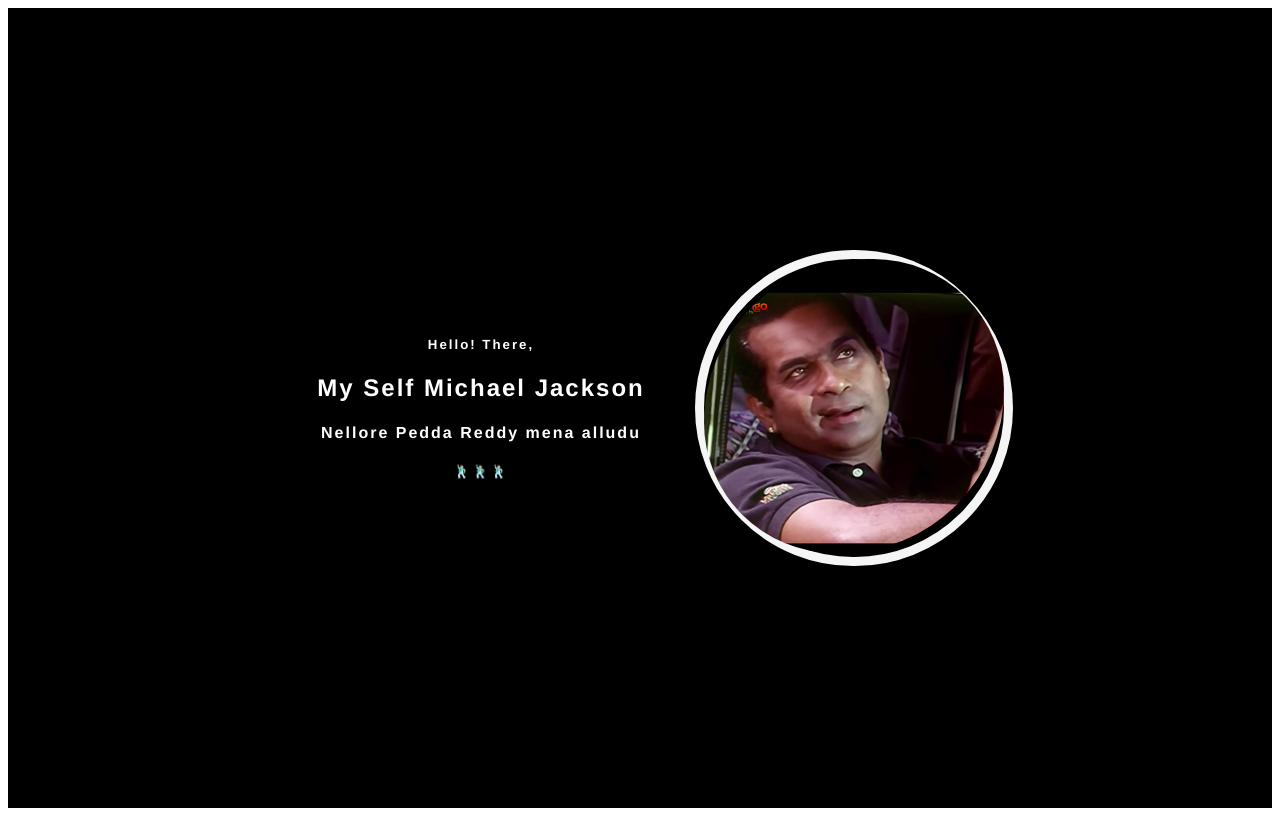
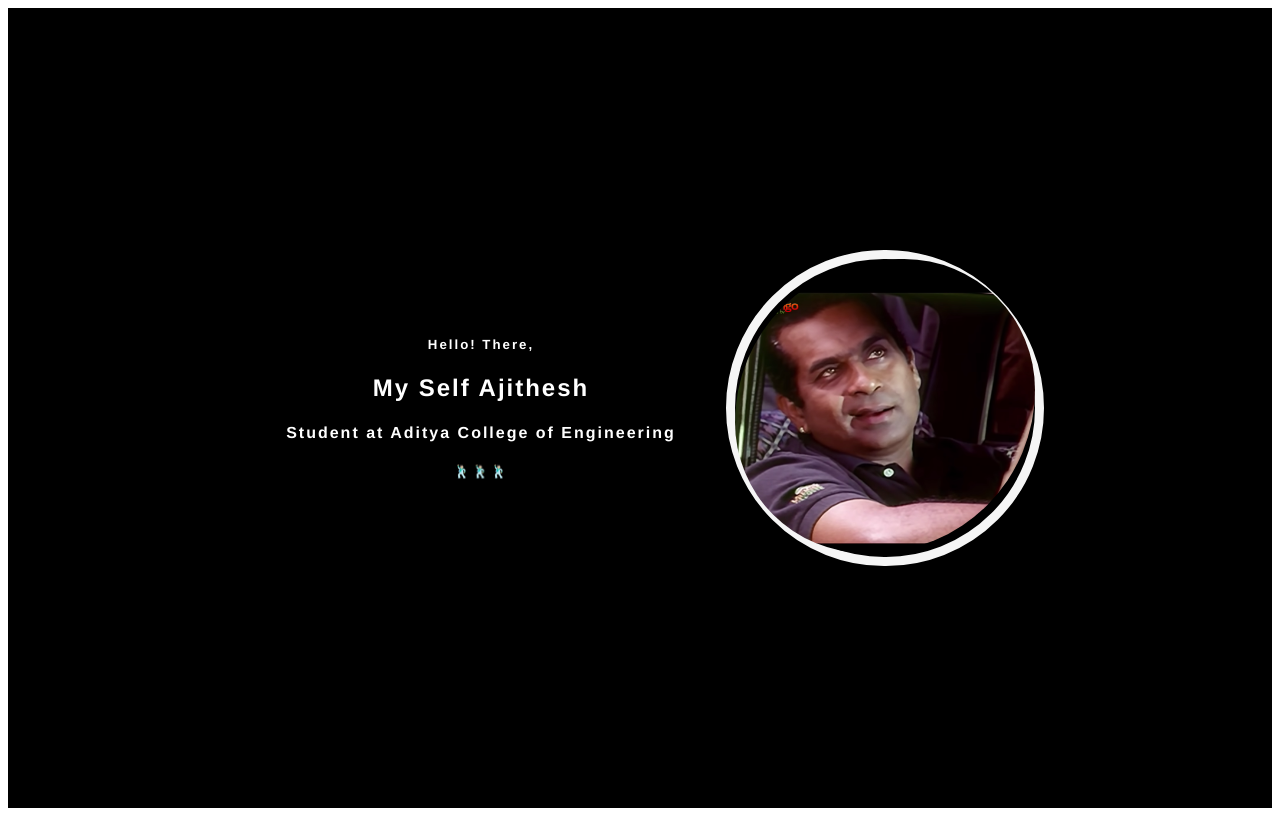
Before and after one commit to Ajithesh9/Michael-Jackson, a plain HTML site: page index.html in a window 1280 px wide. Drawn offline with Linux system fonts and the light colour scheme.

Commit message:
Update index.html

```diff
--- a/index.html
+++ b/index.html
@@ -11,8 +11,8 @@
     <div class="container">
          <div class="left">
             <h5>Hello! There,</h5>
-            <h2>My Self Michael Jackson</h2>
-            <h4>Nellore Pedda Reddy mena alludu</h4>
+            <h2>My Self Ajithesh</h2>
+            <h4>Student at Aditya College of Engineering</h4>
             <h5>🕺🏻🕺🏻🕺🏻</h5>
          </div>
          <div class="right">
```
